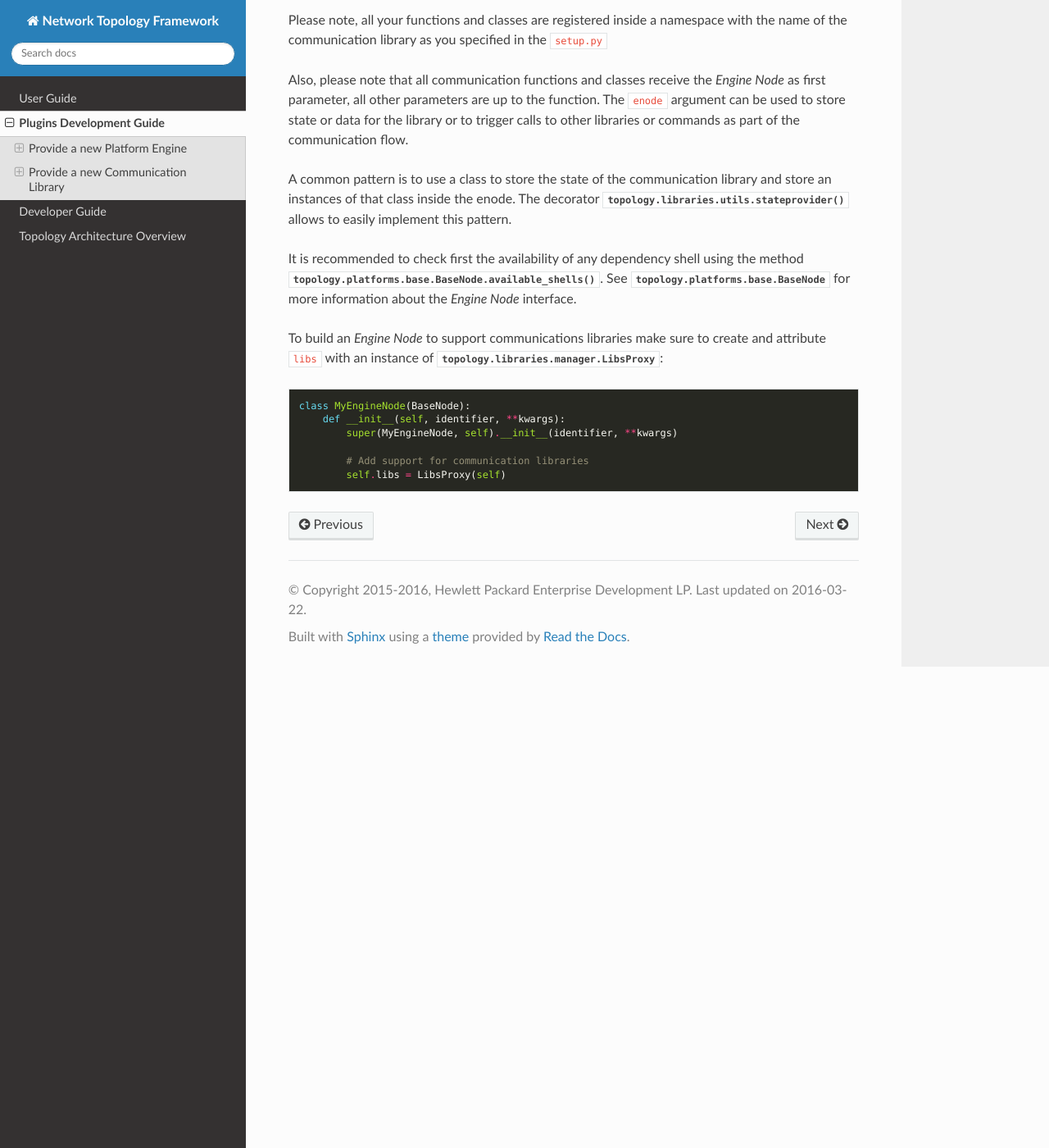
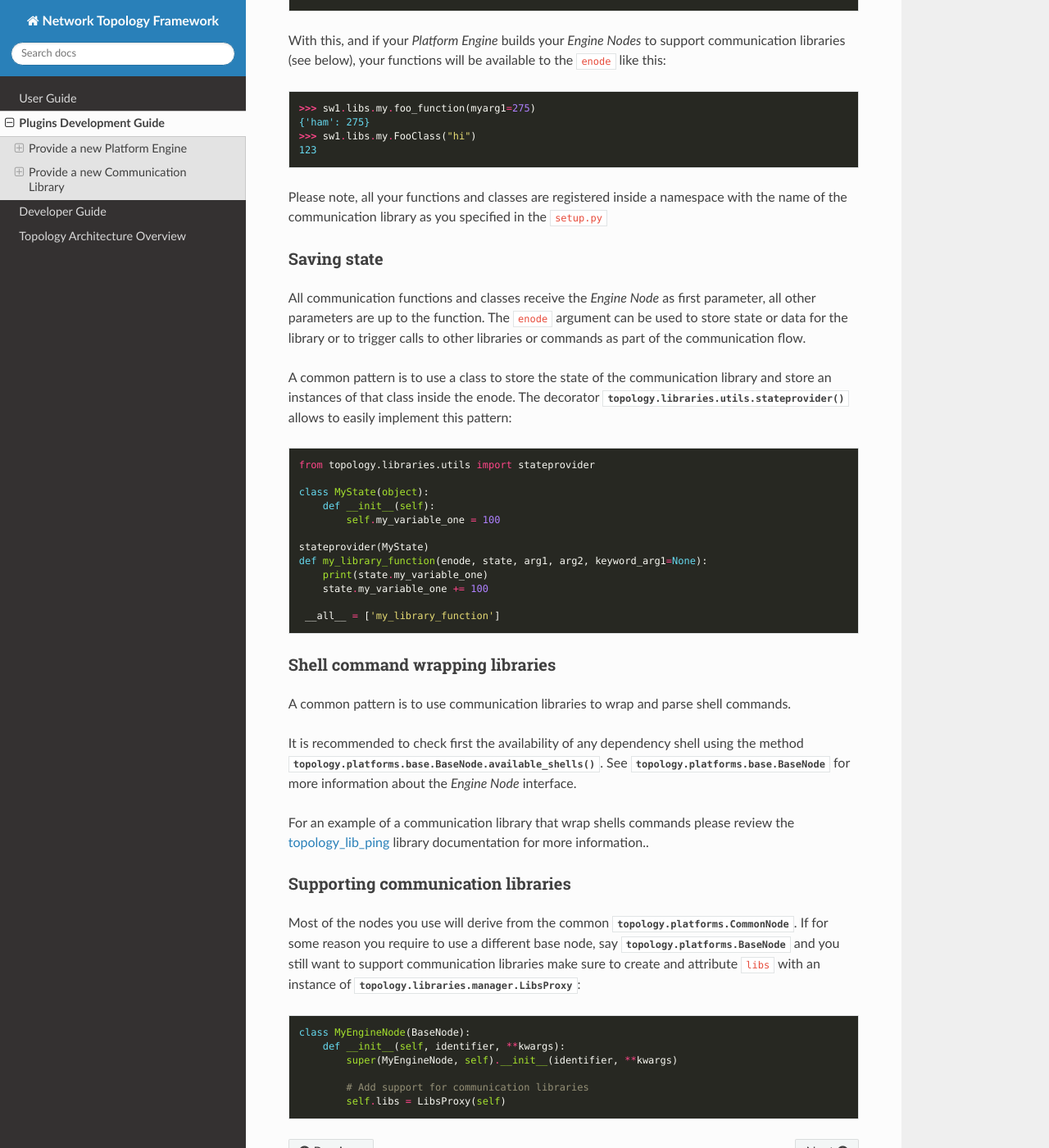
Before and after one commit to HPENetworking/topology, a Sphinx documentation site: the page built from doc/plugins.rst, in a window 1280 px wide and 1400 px high, scrolled down 2796 px. Shown: the whole window at 82% size. Built offline with Sphinx 7.4.7 and the Read the Docs theme 2.0.0, drawn with Linux system fonts in a browser that asks for light colours; pages that are not in the unit, such as notebooks, are missing from menus; the version number could not be read and is left out; some of the changed text lies outside the part shown.

Commit message:
chg: dev: Improved documentation about communication libraries in the plugin developer guide.

```diff
--- a/doc/plugins.rst
+++ b/doc/plugins.rst
@@ -11,6 +9,9 @@ platform where the topology is built and run (virtual, physical, etc) and
 extend the mechanisms available to communicate with the nodes (shells like
 vtysh or bash, RESTful API, OpenFlow, OVSDB management protocol, protobuffers,
 etc).
+
+.. contents::
+   :local:
 
 
 Provide a new Platform Engine
@@ -39,7 +40,7 @@ It is recommended, but not required, that your package is called
 
 For example, in your module ``topology_my.platform``:
 
-::
+.. code-block:: python
 
     from topology.platforms.base import BasePlatform
     class MyPlatform(BasePlatform):
@@ -47,7 +48,7 @@ For example, in your module ``topology_my.platform``:
 
 Then specify in your `setup.py`:
 
-::
+.. code-block:: python
 
     # Entry points
     entry_points={
@@ -171,7 +172,7 @@ It is recommended, but not required, that your package is called
 
 For example, in your module ``topology_lib_my.library``:
 
-::
+.. code-block:: python
 
     def foo_function(enode, myarg1=None, myarg2=100):
        return {'ham': myarg1}
@@ -187,7 +188,7 @@ For example, in your module ``topology_lib_my.library``:
 
 Then specify in your `setup.py`:
 
-::
+.. code-block:: python
 
     # Entry points
     entry_points={
@@ -198,7 +199,7 @@ With this, and if your *Platform Engine* builds your *Engine Nodes* to support
 communication libraries (see below), your functions will be available
 to the ``enode`` like this:
 
-::
+.. code-block:: python
 
     >>> sw1.libs.my.foo_function(myarg1=275)
     {'ham': 275}
@@ -208,24 +209,61 @@ to the ``enode`` like this:
 Please note, all your functions and classes are registered inside a namespace
 with the name of the communication library as you specified in the ``setup.py``
 
-Also, please note that all communication functions and classes receive the
-*Engine Node* as first parameter, all other parameters are up to the function.
-The ``enode`` argument can be used to store state or data for the library or to
-trigger calls to other libraries or commands as part of the communication flow.
+
+Saving state
+------------
+
+All communication functions and classes receive the *Engine Node* as first
+parameter, all other parameters are up to the function. The ``enode`` argument
+can be used to store state or data for the library or to trigger calls to other
+libraries or commands as part of the communication flow.
 
 A common pattern is to use a class to store the state of the communication
 library and store an instances of that class inside the enode. The decorator
 :func:`topology.libraries.utils.stateprovider` allows to easily implement this
-pattern.
+pattern:
+
+.. code-block:: python
+
+    from topology.libraries.utils import stateprovider
+
+    class MyState(object):
+        def __init__(self):
+            self.my_variable_one = 100
+
+    stateprovider(MyState)
+    def my_library_function(enode, state, arg1, arg2, keyword_arg1=None):
+        print(state.my_variable_one)
+        state.my_variable_one += 100
+
+     __all__ = ['my_library_function']
+
+
+Shell command wrapping libraries
+--------------------------------
+
+A common pattern is to use communication libraries to wrap and parse shell
+commands.
 
 It is recommended to check first the availability of any dependency shell
 using the method :meth:`topology.platforms.base.BaseNode.available_shells`.
 See :class:`topology.platforms.base.BaseNode` for more information about the
 *Engine Node* interface.
 
-To build an *Engine Node* to support communications libraries make sure to
-create and attribute ``libs`` with an instance of
-:class:`topology.libraries.manager.LibsProxy`:
+For an example of a communication library that wrap shells commands please
+review the topology_lib_ping_ library documentation for more information..
+
+.. _topology_lib_ping: https://github.com/HPENetworking/topology_lib_ping/blob/master/lib/topology_lib_ping/library.py
+
+
+Supporting communication libraries
+----------------------------------
+
+Most of the nodes you use will derive from the common
+:class:`topology.platforms.CommonNode`. If for some reason you require to use
+a different base node, say :class:`topology.platforms.BaseNode` and you still
+want to support communication libraries make sure to create and attribute
+``libs`` with an instance of :class:`topology.libraries.manager.LibsProxy`:
 
 .. code-block:: python
 
```
Also changed, not shown: other parts of doc/plugins.rst (+0 -2 lines).
